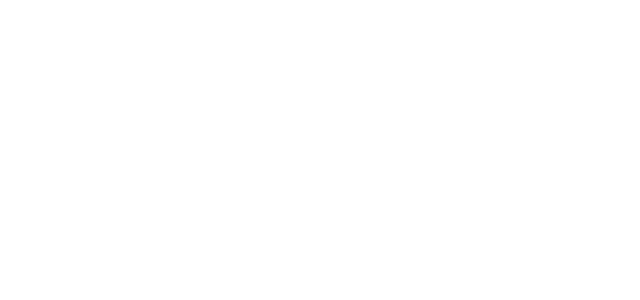
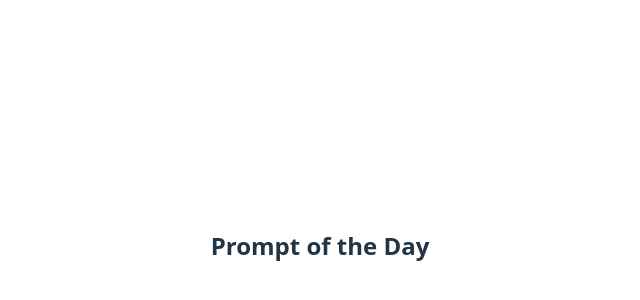
Before and after one commit to mandywong0/Letter.we, a React (Vite) app in the folder client/: page / in a window 1280 px wide. Before the commit this address had no page. Shown: the part 154-454 px from the top of the page, without its empty margins (320-960 px from the left). Built offline with nearby package versions, Linux system fonts and the light colour scheme; sample sign-in values are in the browser's storage.

Commit message:
wrapped home around protected route

```diff
--- a/client/src/App.jsx
+++ b/client/src/App.jsx
@@ -4,6 +4,7 @@ import axios from 'axios';
 import './App.css';
 import SignupPage from './pages/SignupPage';
 import LoginPage from './pages/LoginPage';
+import ProtectedRoute from './components/ProtectedRoute'
 import HomePage from './pages/HomePage';
 
 function App() {
@@ -22,7 +23,7 @@ function App() {
     <Routes>
       <Route path="/signup" element={<SignupPage />} />
       <Route path="/login" element={<LoginPage />} />
-      <Route path="/home" element={<HomePage />} />
+      <Route path="/" element={<ProtectedRoute><HomePage /></ProtectedRoute>}/>
     </Routes>
   );
 }
```
